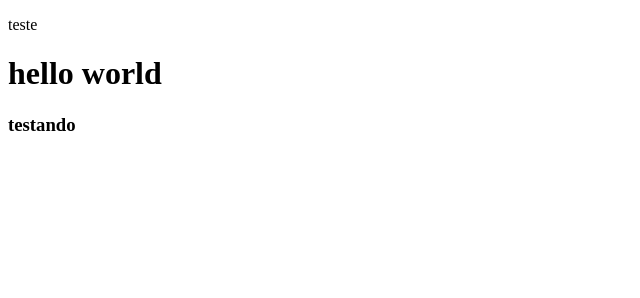
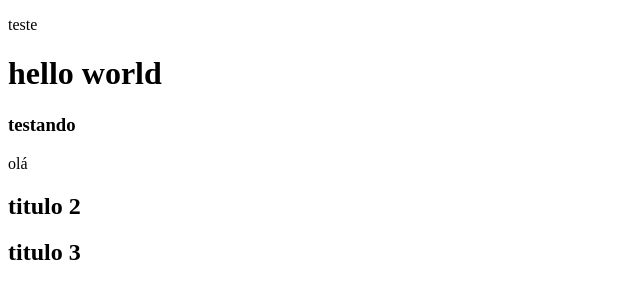
Before and after one commit to LucasLimaDevTest/teste-2, a plain HTML site: page index.html in a window 1280 px wide. Shown: the whole page, without its empty margins (0-640 px from the left). Drawn offline with Linux system fonts and the light colour scheme.

Commit message:
adicionando arquivo

```diff
--- a/index.html
+++ b/index.html
@@ -10,5 +10,8 @@
     <h1>hello world</h1>
     <h3>testando
     </h3>
+    <p>olá</p>
+    <h2>titulo 2</h2>
+    <h2>titulo 3</h2>
 </body>
 </html>
```
Also changed, not shown: x.txt (added).
